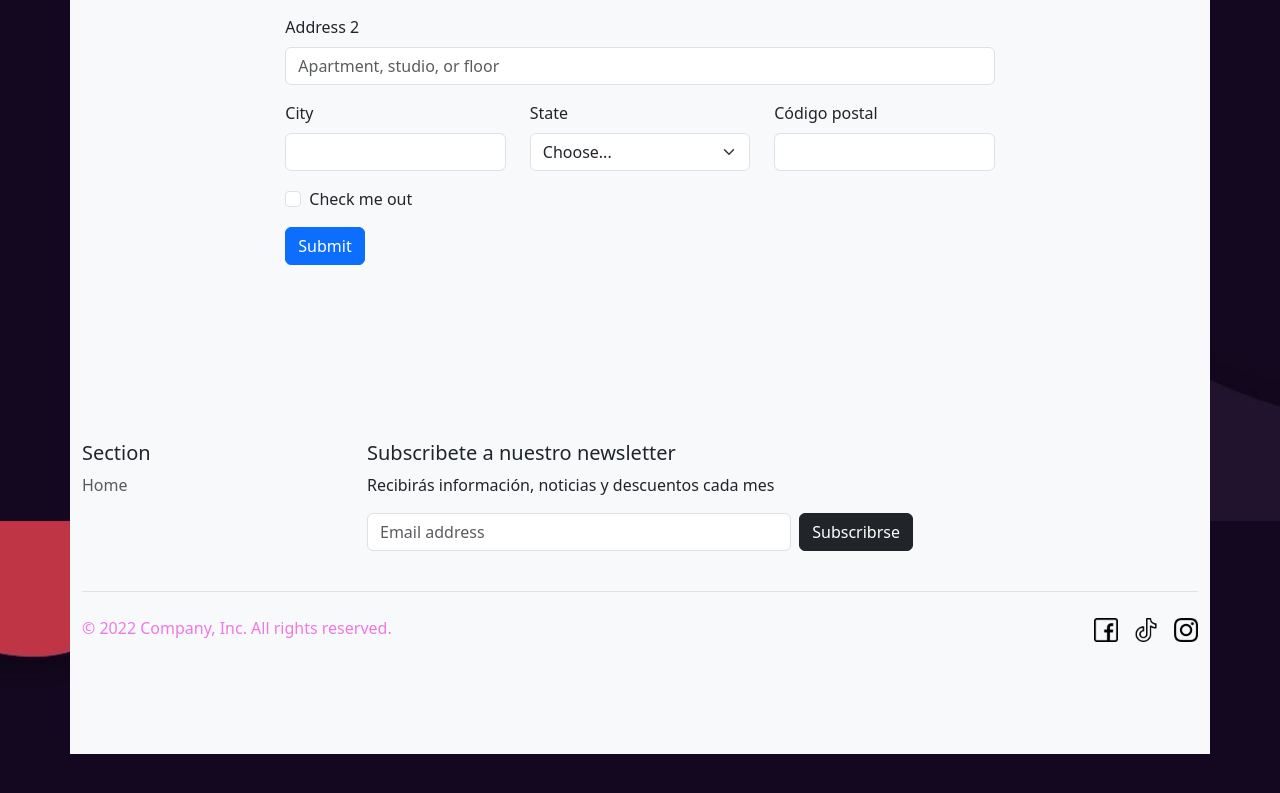
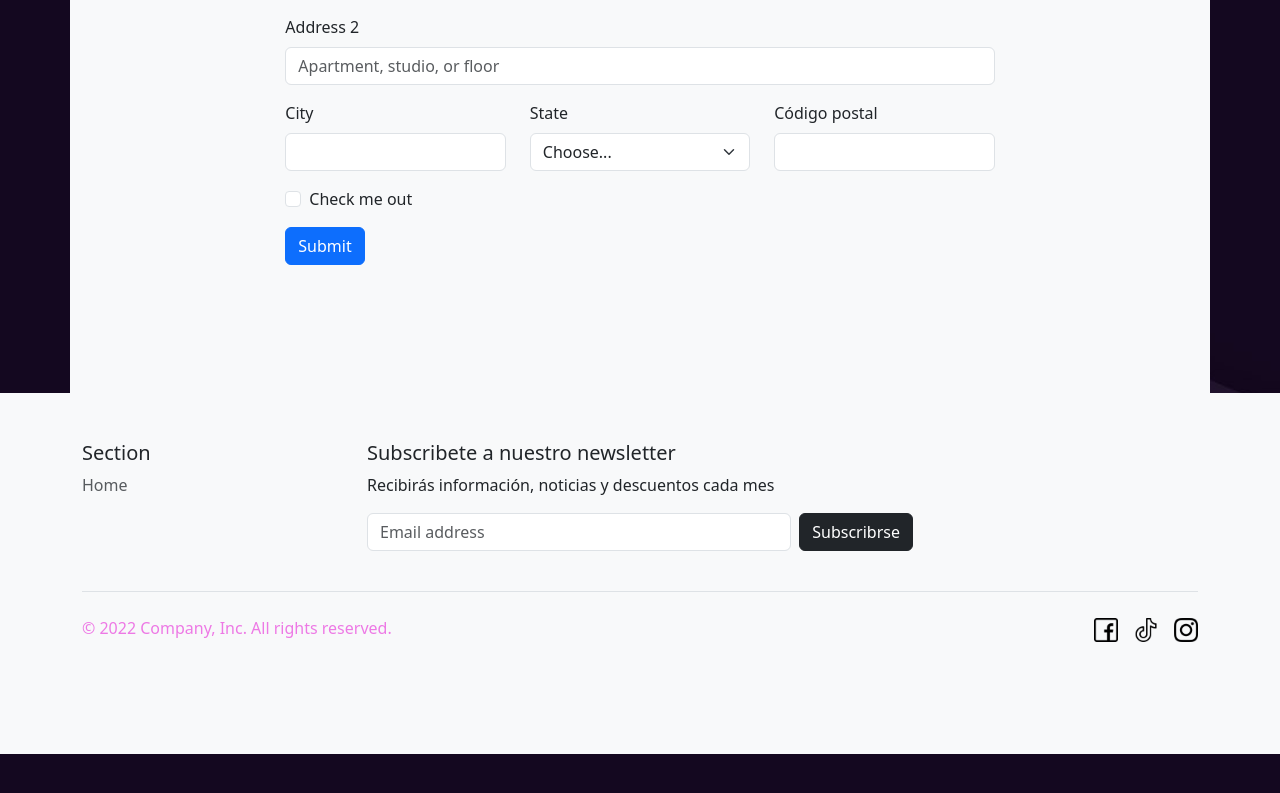
Before and after one commit to franciscofaba/proyectoDis, a React (Create React App) app: page /carrito in a window 1280 px wide. Shown: the part 279-1072 px from the top of the page. Built offline with nearby package versions, Linux system fonts and the light colour scheme.

Commit message:
nueva actualizacion

```diff
--- a/src/pages/componentes/Footer.js
+++ b/src/pages/componentes/Footer.js
@@ -5,7 +5,10 @@ import tt from './fotos/LOGOS/tik-tok.png'
 
 function Footer() {
   return (
-    <div className="container bg-light">
+    <div className="bg-light">
+      <div className='container'>
+
+
         <footer className="py-5">
           <div className="row">
             <div className="col-6 col-md-2 mb-3">
@@ -65,6 +68,7 @@ function Footer() {
           </div>
         </footer>
       </div>
+    </div>
   );
 }
 
```
Lines whose indentation alone changed are shown as unchanged.
